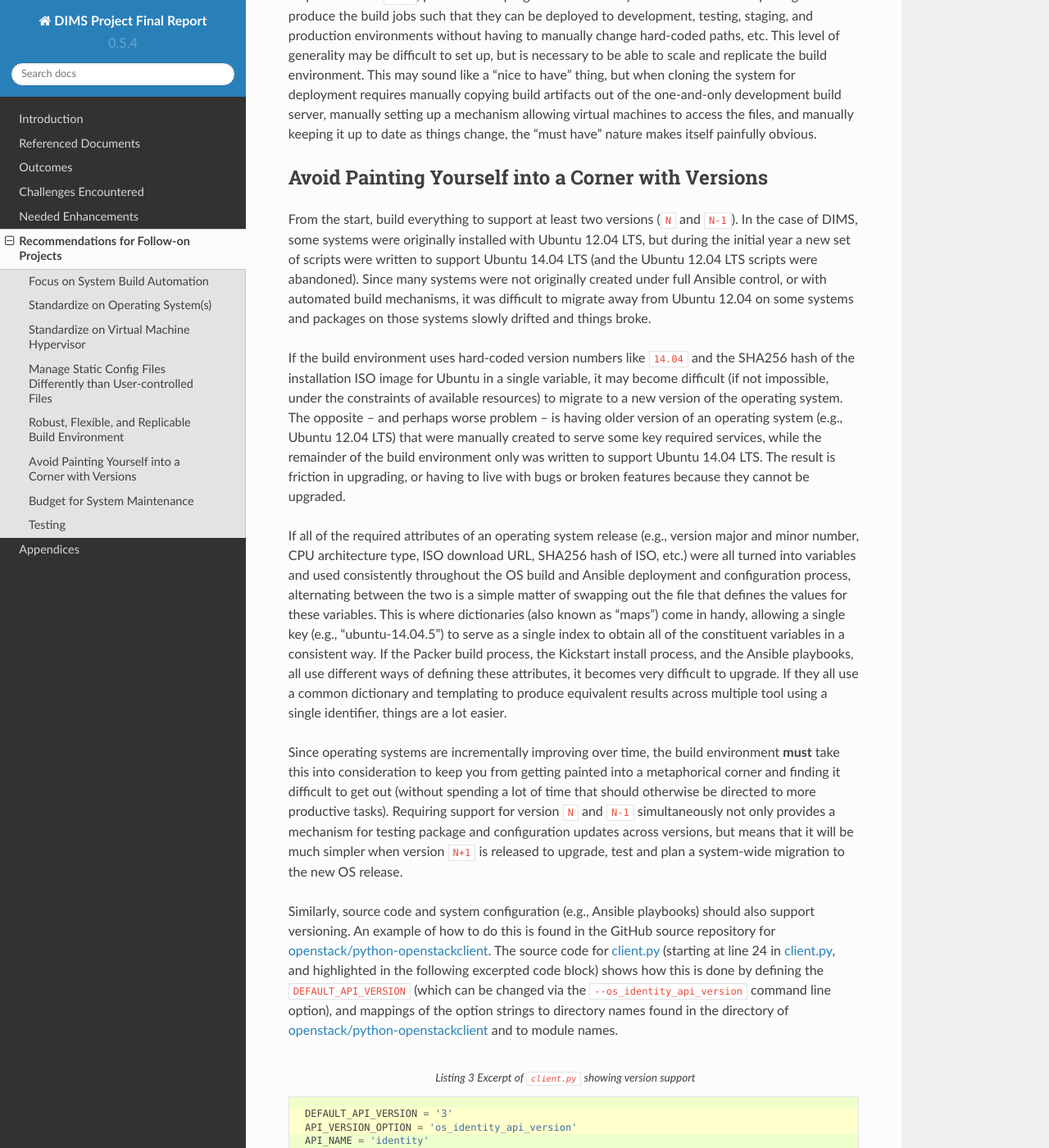
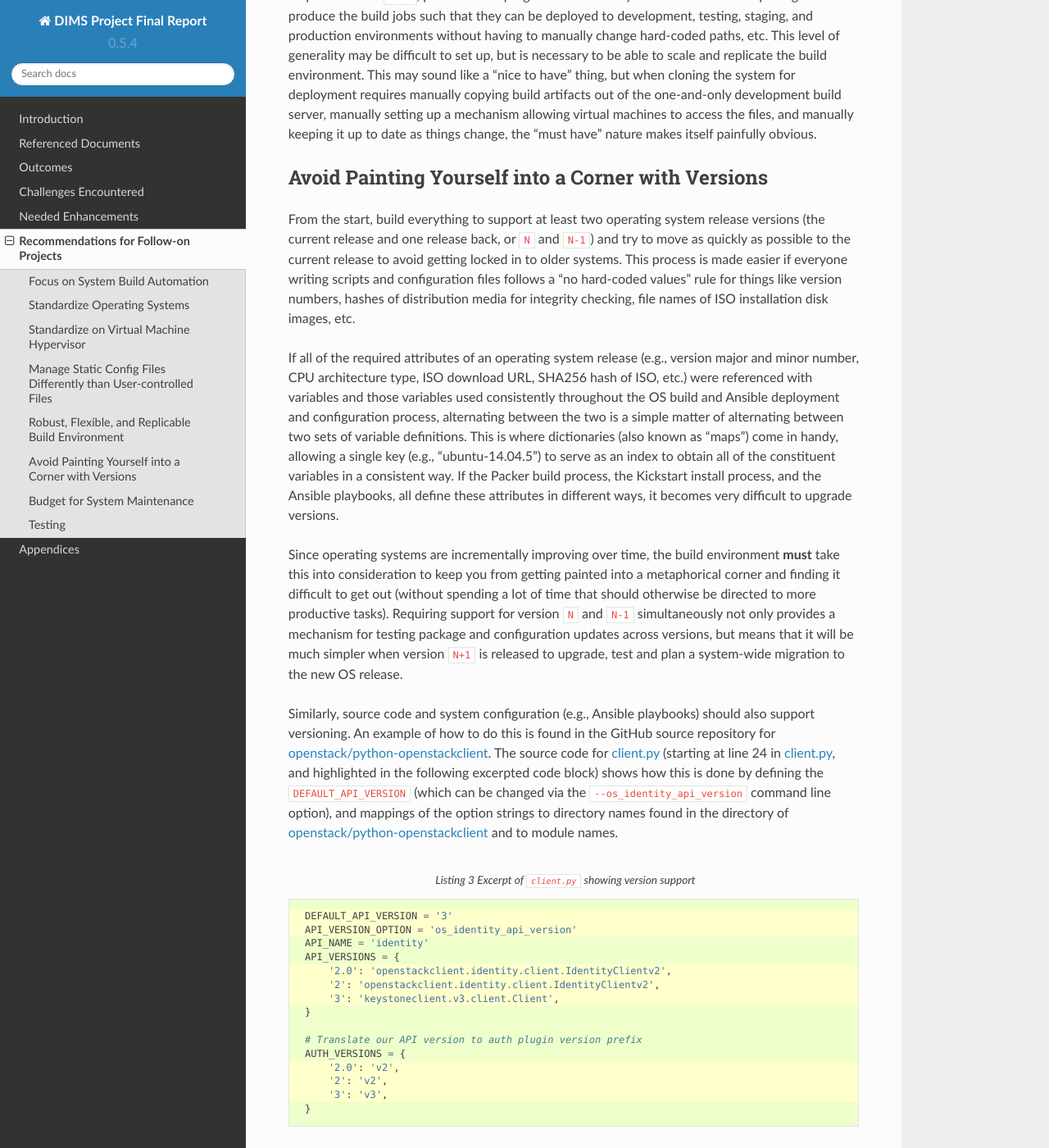
Before and after one commit to uw-dims/dims-finalreport, a Sphinx documentation site: the page built from docs/source/recommendations.rst, in a window 1280 px wide and 1400 px high, scrolled down 3872 px. Shown: the whole window at 82% size. Built offline with Sphinx 7.4.7 and the Read the Docs theme 2.0.0, drawn with Linux system fonts in a browser that asks for light colours; pages that are not in the unit, such as notebooks, are missing from menus; some of the changed text lies outside the part shown.

Commit message:
Clarify some muddy text

```diff
--- a/docs/source/recommendations.rst
+++ b/docs/source/recommendations.rst
@@ -89,8 +89,8 @@ reliably re-applying a role is simple and easy.
 
 .. _standardOS:
 
-Standardize on Operating System(s)
-----------------------------------
+Standardize Operating Systems
+-----------------------------
 
 As much as possible, standardize on a small and manageable number of base
 operating systems and versions, and strive to keep up with the most recent
@@ -116,11 +116,11 @@ right way on the right operating system. This could mean maintaining a large
 set of group variables (one for each alternative operating system), using
 variables in inclusion directives to select from those alternatives, and/or
 using "Ansible facts" derived at run time with logic (e.g., ``when:
-ansible_os_family == "Debian"`` as a qualifier in a playbook)
+ansible_os_family == "Debian"`` as a conditional in a playbook)
 Developing Ansible playbooks in a modular way that can easily accommodate
 generalized support for multiple operating systems (e.g., using a "plug-in"
 style model) is a more sophisticated way of writing playbooks that requires a
-greater level of expertise in all who are writing the playbooks.  Such
+greater level of expertise of those writing the playbooks.  Such
 expertise, or institutional support for employee training to achieve it, are
 not always available.
 
@@ -221,38 +221,25 @@ nature makes itself painfully obvious.
 Avoid Painting Yourself into a Corner with Versions
 ---------------------------------------------------
 
-From the start, build everything to support at least two versions (``N`` and
-``N-1``). In the case of DIMS, some systems were originally installed with
-Ubuntu 12.04 LTS, but during the initial year a new set of scripts were
-written to support Ubuntu 14.04 LTS (and the Ubuntu 12.04 LTS scripts were
-abandoned). Since many systems were not originally created under full
-Ansible control, or with automated build mechanisms, it was difficult
-to migrate away from Ubuntu 12.04 on some systems and packages on those
-systems slowly drifted and things broke.
-
-If the build environment uses hard-coded version numbers like ``14.04`` and the
-SHA256 hash of the installation ISO image for Ubuntu in a single variable, it
-may become difficult (if not impossible, under the constraints of available
-resources) to migrate to a new version of the operating system. The opposite --
-and perhaps worse problem -- is having older version of an operating system
-(e.g., Ubuntu 12.04 LTS) that were manually created to serve some key required
-services, while the remainder of the build environment only was written to
-support Ubuntu 14.04 LTS. The result is friction in upgrading, or having to
-live with bugs or broken features because they cannot be upgraded.
+From the start, build everything to support at least two operating system
+release versions (the current release and one release back, or ``N`` and
+``N-1``) and try to move as quickly as possible to the current release to avoid
+getting locked in to older systems. This process is made easier if everyone
+writing scripts and configuration files follows a "no hard-coded values" rule
+for things like version numbers, hashes of distribution media for integrity
+checking, file names of ISO installation disk images, etc.
 
 If all of the required attributes of an operating system release (e.g., version
 major and minor number, CPU architecture type, ISO download URL, SHA256 hash of
-ISO, etc.) were all turned into variables and used consistently throughout the
-OS build and Ansible deployment and configuration process, alternating between
-the two is a simple matter of swapping out the file that defines the values for
-these variables. This is where dictionaries (also known as "maps") come in
-handy, allowing a single key (e.g., "ubuntu-14.04.5") to serve as a single
-index to obtain all of the constituent variables in a consistent way.  If the
-Packer build process, the Kickstart install process, and the Ansible playbooks,
-all use different ways of defining these attributes, it becomes very difficult
-to upgrade. If they all use a common dictionary and templating to produce
-equivalent results across multiple tool using a single identifier, things are a
-lot easier.
+ISO, etc.) were referenced with variables and those variables used consistently
+throughout the OS build and Ansible deployment and configuration process,
+alternating between the two is a simple matter of alternating between two
+sets of variable definitions.  This is where dictionaries (also known as
+"maps") come in handy, allowing a single key (e.g., "ubuntu-14.04.5") to serve
+as an index to obtain all of the constituent variables in a consistent
+way.  If the Packer build process, the Kickstart install process, and the
+Ansible playbooks, all define these attributes in different ways, it
+becomes very difficult to upgrade versions.
 
 Since operating systems are incrementally improving over time, the build
 environment **must** take this into consideration to keep you from getting
```
Also changed, not shown: other parts of docs/source/recommendations.rst (+6 -5 lines).
